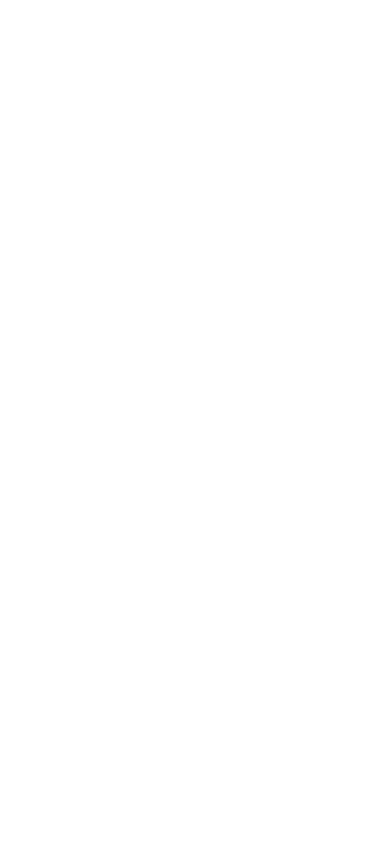
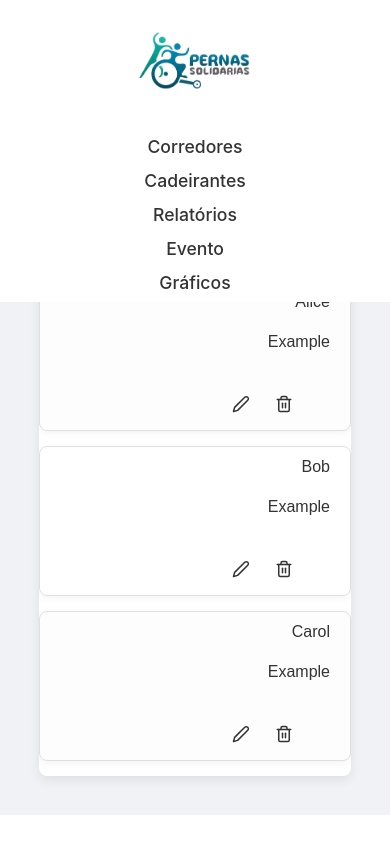
Before and after one commit to Madu3304/PernasSolidariasFront, a React (Vite) app in the folder pernasfront/: page /relatorio in a window 390 px wide. Before the commit this address had no page. Built offline with nearby package versions, Linux system fonts and the light colour scheme.

Commit message:
'#3691:telare'

```diff
--- a/pernasfront/src/App.jsx
+++ b/pernasfront/src/App.jsx
@@ -8,6 +8,7 @@
 import Corredor from "./Pages/Corredor"
 import Evento from "./Pages/Evento"
 import Grafico from "./Pages/Graficos"
+import Relatorio from "./Pages/Relatorio"
 // import Relatorio from "./Pages/Relatorio"
 
 function App() {
@@ -20,7 +21,7 @@
         <Route path="/corredor" element={<Corredor />}></Route>
         <Route path="/evento" element={<Evento />}></Route>
         <Route path="/graficos" element={<Grafico />}></Route>
-        {/* <Route path="/relatorio" element={<Relatorio />}></Route> */}
+        <Route path="/relatorio" element={<Relatorio />}></Route>
       </Routes>
       <ToastContainer position="top-right" autoClose={3000} />
     </Router>
--- a/pernasfront/src/Components/HeaderCabecalho.jsx
+++ b/pernasfront/src/Components/HeaderCabecalho.jsx
@@ -22,7 +22,7 @@
             <Link to="/cadeirante" className="header__link" activeClassName="active">Cadeirantes</Link>
           </li>
           <li className="header__item">
-            <a href="#" className="header__link" activeClassName="active">Relatórios</a>
+            <a href="/relatorio" className="header__link" activeClassName="active">Relatórios</a>
           </li>
           <li className="header__item">
             <Link to="/evento" className="header__link" activeClassName="active">Evento</Link>
@@ -31,9 +31,6 @@
             <Link to="/graficos" className="header__link" activeClassName="active">Gráficos</Link>
             {/* <a href="#" className="header__link">Gráficos</a> */}
           </li>
-          <li className="header__item">
-            <a href="#" className="header__link">Membros</a>
-          </li>
         </ul>
       </nav>
     </header>
--- a/pernasfront/src/Pages/Relatorio.jsx
+++ b/pernasfront/src/Pages/Relatorio.jsx
@@ -0,0 +1,71 @@
+import React, { useState } from 'react';
+import '../Styles/Relatorio.css';
+import Header from "../Components/HeaderCabecalho";
+import { FiAlignJustify, FiEdit2, FiTrash2 } from "react-icons/fi";
+
+const Relatorio = () => {
+    const [users, setUsers] = useState([
+        { id: 1, Corredor: 'Will', Cadeirante: 'Teste' },
+        { id: 2, Corredor: 'Alice', Cadeirante: 'Example' },
+        { id: 3, Corredor: 'Bob', Cadeirante: 'Example' },
+        { id: 4, Corredor: 'Carol', Cadeirante: 'Example' },
+    ]);
+
+    const [menuOpen, setMenuOpen] = useState(null); // Guarda o ID do menu aberto
+
+    const handleEdit = (userId) => {
+        alert(`Editar usuário com ID: ${userId}`);
+    };
+
+    const handleDelete = (userId) => {
+        if (window.confirm(`Tem certeza que deseja excluir o usuário com ID: ${userId}?`)) {
+            setUsers(users.filter(user => user.id !== userId));
+        }
+    };
+
+    const toggleMenu = (userId) => {
+        setMenuOpen(menuOpen === userId ? null : userId);
+    };
+
+    return (
+        <div className="user-list-container">
+            <Header />
+            <h2 className='titulo'>Duplas</h2>
+            <div className="table-wrapper">
+                {users.length > 0 ? (
+                    <table className="user-table">
+                        <thead>
+                            <tr>
+                                <th>Corredor</th>
+                                <th>Cadeirante</th>
+                                <th>Ações</th>
+                            </tr>
+                        </thead>
+                        <tbody>
+                            {users.map(user => (
+                                <tr key={user.id}>
+                                    <td>{user.Corredor}</td>
+                                    <td>{user.Cadeirante}</td>
+                                    <td className="actions-cell">
+                                        <div className="dropdownMenu">
+                                            <button onClick={() => handleEdit(user.id)} className="ButaoCoisas">
+                                                <FiEdit2 className="icon" />
+                                            </button>
+                                            <button onClick={() => handleDelete(user.id)} className="ButaoCoisas">
+                                                <FiTrash2 className="icon" />
+                                            </button>
+                                        </div>
+                                    </td>
+                                </tr>
+                            ))}
+                        </tbody>
+                    </table>
+                ) : (
+                    <p className="message">Nenhum dado encontrado.</p>
+                )}
+            </div>
+        </div>
+    );
+};
+
+export default Relatorio;
--- a/pernasfront/src/Styles/Relatorio.css
+++ b/pernasfront/src/Styles/Relatorio.css
@@ -0,0 +1,152 @@
+
+
+.user-list-container {
+    padding: 10%;
+    background-color: #f0f2f5;
+    min-height: calc(100vh - 60px);
+    display: flex;
+    flex-direction: column;
+    align-items: center;
+}
+
+.titulo {
+    width: 85%;
+    padding: 20px;
+    color: #333;
+    font-size: 37px;
+    font-weight: bold;
+    text-align: left;
+    display: flex;
+    align-items: center;
+}
+
+.dropdownMenu {
+    display: flex;
+    justify-content: center;
+    align-items: center;
+    gap: 15px;
+    height: 100%;
+}
+
+.icon {
+    font-size: 18px;
+    color: #333;
+}
+
+.ButaoCoisas {
+    background: none;
+    border: none;
+    cursor: pointer;
+    padding: 5px;
+    display: flex;
+    align-items: center;
+    justify-content: center;
+}
+
+.ButaoCoisas:hover {
+    background-color: rgba(0, 0, 0, 0.05);
+    border-radius: 50%;
+}
+
+.table-wrapper {
+    background-color: #fff;
+    border-radius: 8px;
+    box-shadow: 0 4px 12px rgba(0, 0, 0, 0.08);
+    overflow-x: auto;
+    max-width: 900px;
+    width: 100%;
+}
+
+/* Estilo da tabela */
+.user-table {
+    width: 100%;
+    border-collapse: collapse;
+    font-family: Arial, sans-serif;
+    color: #333;
+}
+
+/* Cabeçalho da tabela */
+.user-table th {
+    padding: 15px 20px;
+    text-align: left;
+    background-color: #f8f8f8;
+    font-weight: 600;
+    border-bottom: 1px solid #e0e0e0;
+    white-space: nowrap;
+}
+
+/* Células da tabela */
+.user-table td {
+    padding: 12px 20px;
+    border-bottom: 1px solid #efefef;
+    vertical-align: middle;
+}
+
+.user-table tbody tr:nth-child(even) {
+    background-color: #fdfdfd;
+}
+
+.user-table tbody tr:hover {
+    background-color: #f5f5f5;
+}
+
+.actions-cell {
+    white-space: nowrap;
+    text-align: center;
+    vertical-align: middle;
+}
+
+.message {
+    text-align: center;
+    padding: 40px;
+    color: #777;
+    font-size: 1.2em;
+}
+
+@media (max-width: 768px) {
+    .user-table thead {
+        display: none;
+    }
+
+    .user-table, .user-table tbody, .user-table tr, .user-table td {
+        display: block;
+        width: 100%;
+    }
+
+    .user-table tr {
+        margin-bottom: 15px;
+        border: 1px solid #e0e0e0;
+        border-radius: 8px;
+        box-shadow: 0 2px 8px rgba(0, 0, 0, 0.05);
+    }
+
+    .user-table td {
+        text-align: right;
+        padding-left: 50%;
+        position: relative;
+        border: none;
+    }
+
+    .user-table td::before {
+        content: attr(data-label);
+        /* position: absolute; */
+        left: 20px;
+        width: calc(50% - 30px);
+        padding-right: 10px;
+        white-space: nowrap;
+        text-align: left;
+        font-weight: 600;
+        color: #555;
+    }
+
+    .actions-cell {
+        text-align: center;
+        padding-top: 15px;
+        padding-bottom: 15px;
+        border-top: 1px solid #eee;
+    }
+
+    .dropdownMenu {
+        justify-content: center;
+    }
+}
```
